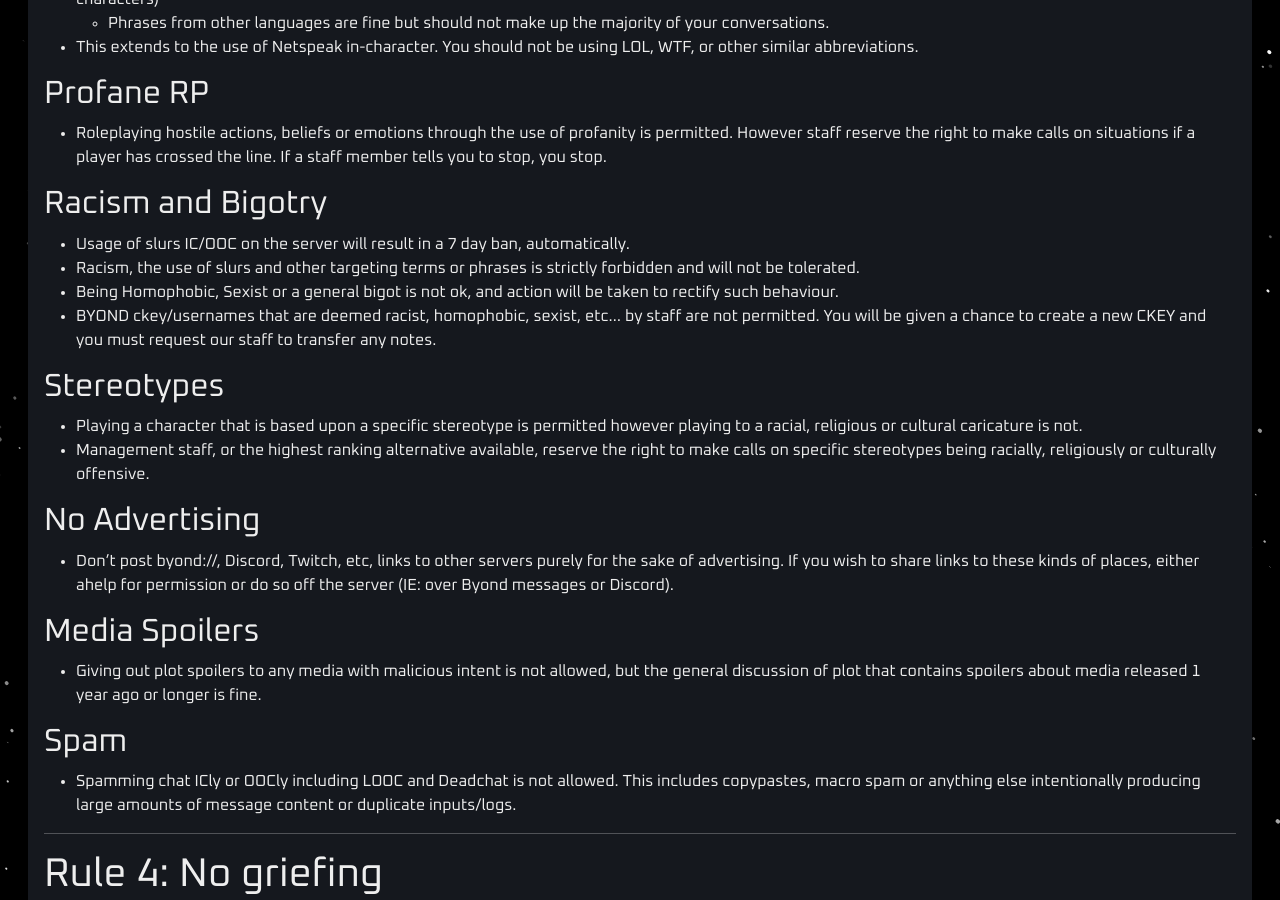
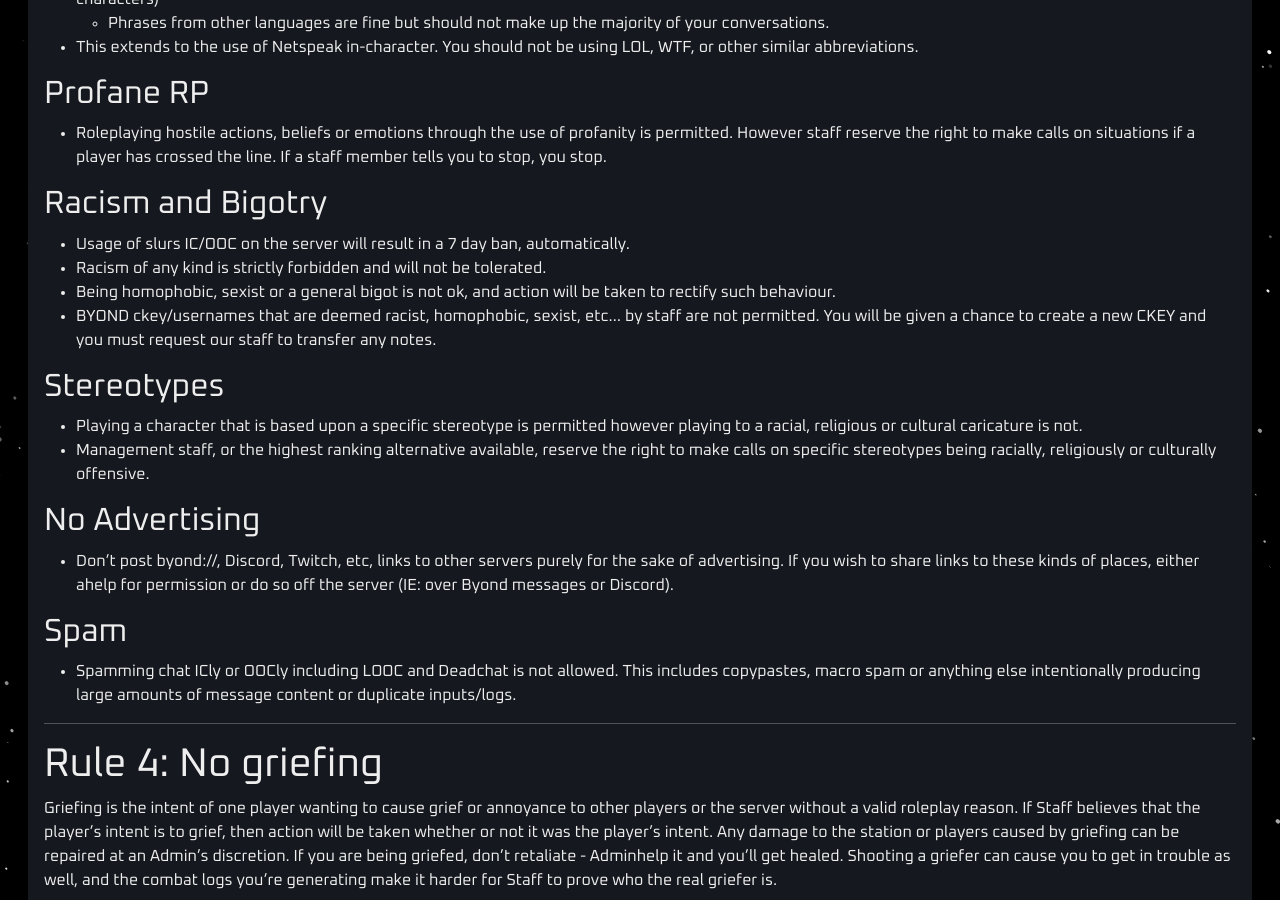
Before and after one commit to cmss13-devs/web, a Jekyll site: the page built from rules.md, in a window 1280 px wide and 900 px high, scrolled down 5121 px. Built offline with Jekyll 4.4.1, drawn with Linux system fonts in a browser that asks for light colours.

Commit message:
Rule 3 update. (#34)
This is a draft for some Rule 3 changes. Its here for management to look
at for easy comparison and shouldnt be merged yet.

The main changes are:

- Removes the double mention of slurs
- Removes the media spoiler part of the rule (Its just being a dick and
doesnt need its own section in our rules)

```diff
--- a/rules.md
+++ b/rules.md
@@ -200,8 +200,8 @@ The general behavioural expectations for members of the community. Unless explic
 ## Racism and Bigotry
 
 - Usage of slurs IC/OOC on the server will result in a 7 day ban, automatically.
-- Racism, the use of slurs and other targeting terms or phrases is strictly forbidden and will not be tolerated.
-- Being Homophobic, Sexist or a general bigot is not ok, and action will be taken to rectify such behaviour.
+- Racism of any kind is strictly forbidden and will not be tolerated.
+- Being homophobic, sexist or a general bigot is not ok, and action will be taken to rectify such behaviour.
 - BYOND ckey/usernames that are deemed racist, homophobic, sexist, etc... by staff are not permitted. You will be given a chance to create a new CKEY and you must request our staff to transfer any notes.
 
 ## Stereotypes
@@ -212,10 +212,6 @@ The general behavioural expectations for members of the community. Unless explic
 ## No Advertising
 
 - Don’t post byond://, Discord, Twitch, etc, links to other servers purely for the sake of advertising. If you wish to share links to these kinds of places, either ahelp for permission or do so off the server (IE: over Byond messages or Discord).
-
-## Media Spoilers
-
-- Giving out plot spoilers to any media with malicious intent is not allowed, but the general discussion of plot that contains spoilers about media released 1 year ago or longer is fine.
 
 ## Spam
 
```
